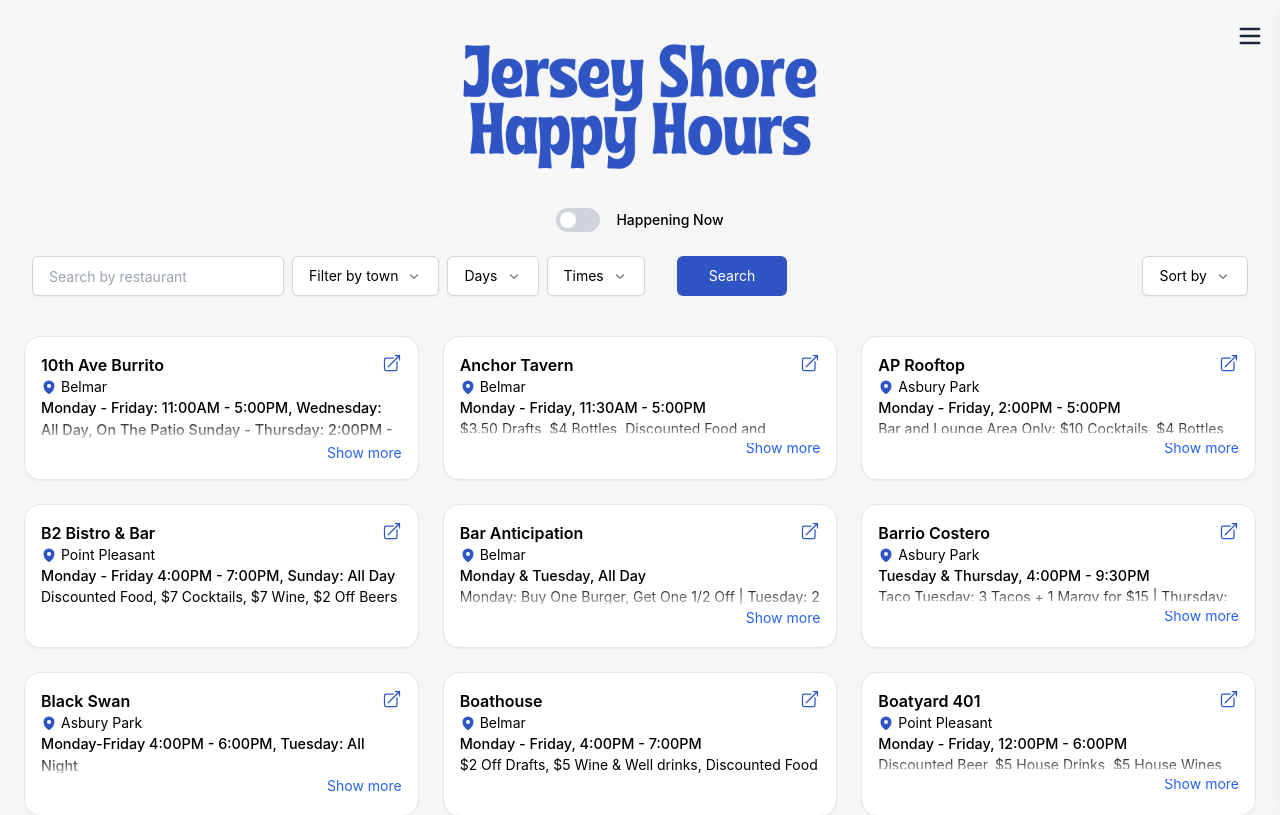
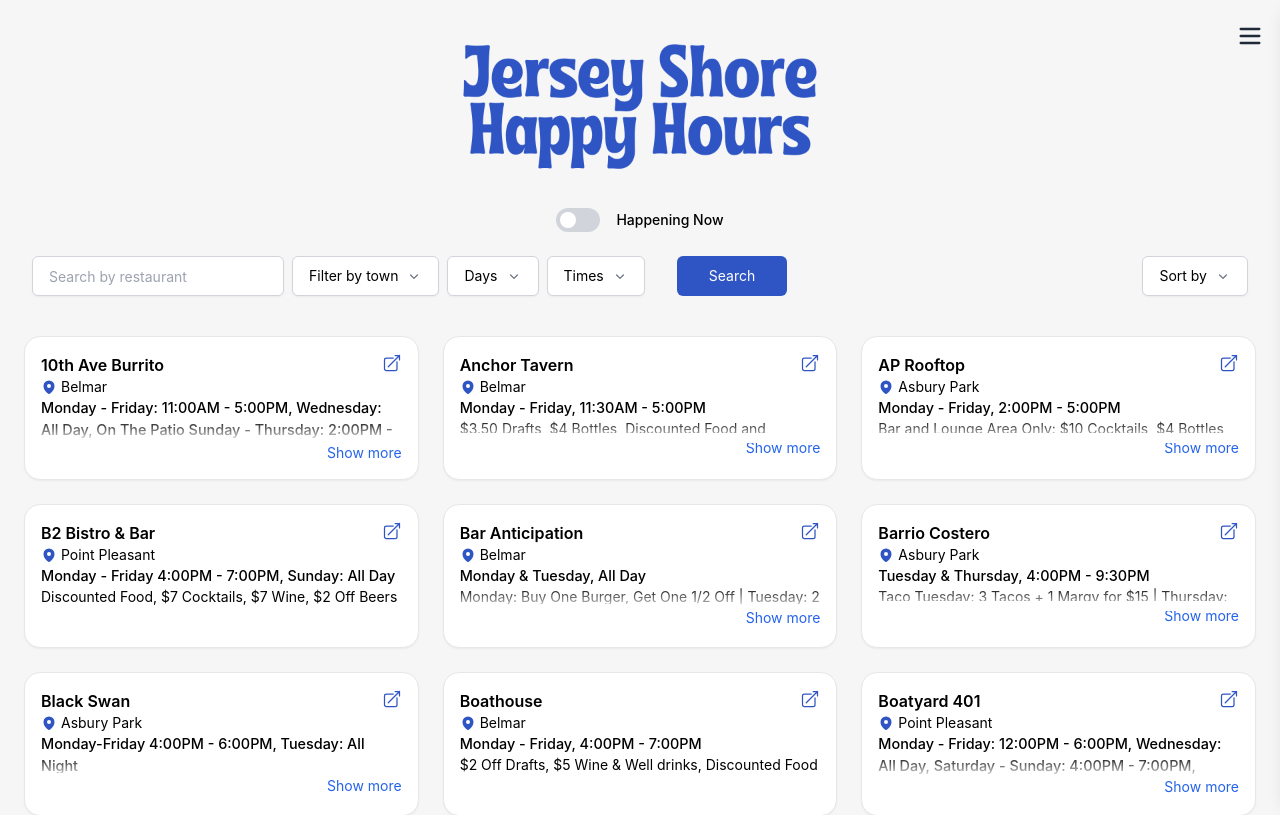
Before and after one commit to marytomkins/jersey-shore-happy-hours, a React (Create React App) app: page / in a window 1280 px wide. Shown: the top 815 px of the page. Built offline with nearby package versions, Linux system fonts and the light colour scheme.

Commit message:
boatyard update

```diff
--- a/src/data/happyHours.js
+++ b/src/data/happyHours.js
@@ -661,16 +661,20 @@ const data = [
     name: "Boatyard 401",
     town: "Point Pleasant",
     link: "https://boatyard401.com/wp-content/uploads/2025/01/BoatYard401-Menu-Jan2025pdf.pdf",
-    dayText: "Monday - Friday",
+    dayText:
+      "Monday - Friday: 12:00PM - 6:00PM, Wednesday: All Day, Saturday - Sunday: 4:00PM - 7:00PM",
     timeText: "12:00PM - 6:00PM",
     dayFilter: {
       Monday: ["12:00PM", "6:00PM"],
       Tuesday: ["12:00PM", "6:00PM"],
-      Wednesday: ["12:00PM", "6:00PM"],
+      Wednesday: ["12:00PM", "12:00AM"],
       Thursday: ["12:00PM", "6:00PM"],
       Friday: ["12:00PM", "6:00PM"],
+      Saturday: ["4:00PM", "7:00PM"],
+      Sunday: ["4:00PM", "7:00PM"],
     },
     timeFilter: [
+      "All Day",
       "12:00PM",
       "1:00PM",
       "2:00PM",
@@ -678,9 +682,10 @@ const data = [
       "4:00PM",
       "5:00PM",
       "6:00PM",
+      "7:00PM",
     ],
     description:
-      "Discounted Beer, $5 House Drinks, $5 House Wines, $6 Plain Bar Pie",
+      "Discounted Beer, $5 House Drinks, $5 House Wines, $6 Plain Bar Pie | Weekends: $10 Drink Buckets",
   },
   {
     name: "B2 Bistro & Bar",
```
